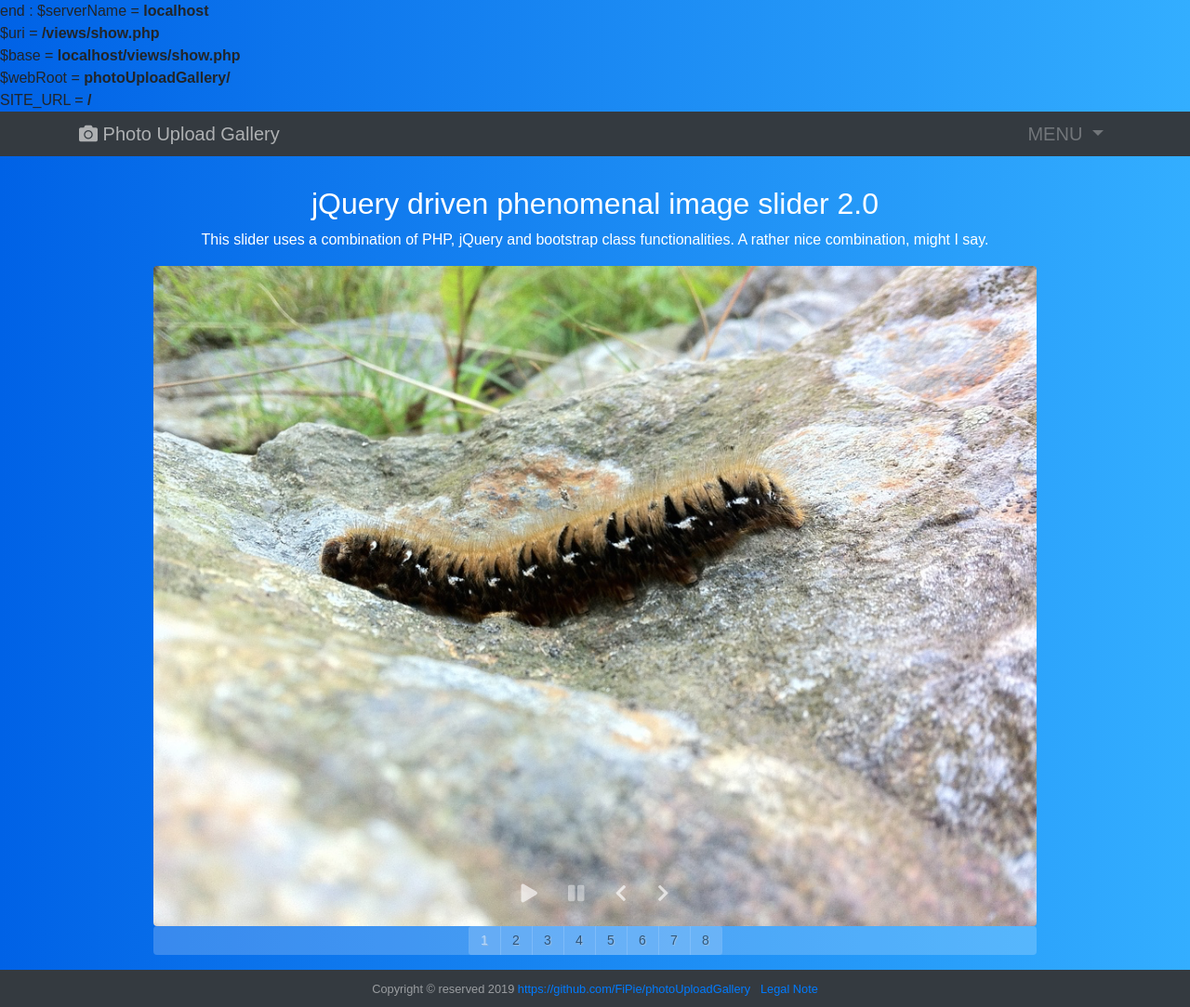
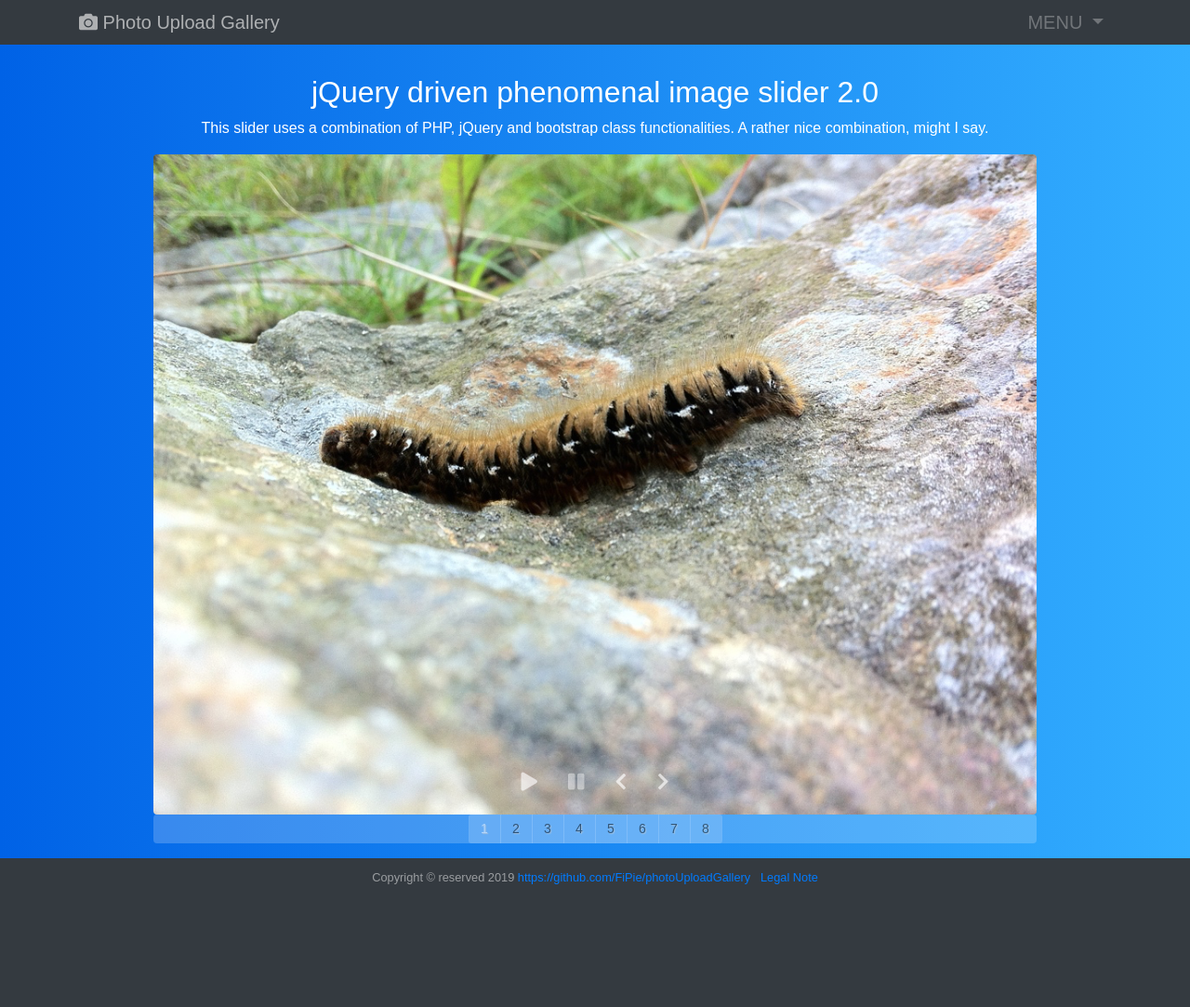
Before and after one commit to FiPie/photoUploadGallery, a PHP site: page /views/show.php in a window 1280 px wide. Shown: the whole page at 93% size. After the commit the page ends 951 px from the top, so only its background shows below. Run offline with PHP 8.4, Linux system fonts and the light colour scheme; some libraries are stand-ins or nearby versions.

Commit message:
Debugging Complete

```diff
--- a/fragments/footer.php
+++ b/fragments/footer.php
@@ -2,7 +2,12 @@
 <footer id="sticky-footer" class="py-2 bg-dark text-white-50">
     <div class="container text-center">
         <small>Copyright &copy; reserved 2019  <a href="https://github.com/FiPie/photoUploadGallery" style="text-decoration: none">https://github.com/FiPie/photoUploadGallery</a> &nbsp;
-            <a href="/photoUploadGallery/views/legalNote.php">Legal Note</a></small>
+            <a href="<?= SITE_URL . 'views/legalNote.php' ?>">Legal Note</a></small>
     </div>
-  </footer>
-<script src="/photoUploadGallery/js/menu.js"  type="text/javascript" charset="utf-8"></script>
+</footer>
+<script type="text/javascript">
+    var webRoot = "<?= $webRoot ?>";
+    console.log('footer.php -> webRoot = ' + webRoot);
+</script>
+
+<script src="<?= SITE_URL . 'js/menu.js' ?>" type="text/javascript" charset="utf-8"></script>
--- a/fragments/menu.php
+++ b/fragments/menu.php
@@ -3,22 +3,14 @@ $serverName = $_SERVER['SERVER_NAME'];
 $uri = $_SERVER['REQUEST_URI'];
 $base = $serverName . $uri;
 $end = strpos($base, "photoUploadGallery");
-echo 'end : '.$end;
-$webRoot = (substr($base, 0, $end))."photoUploadGallery/";
+$webRoot = "http://".(substr($base, 0, $end)) . "photoUploadGallery/";
 define(SITE_URL, $webRoot);
-// Here I am displaying all the variables obtained step by step. So far so good.
-echo '$serverName = <b>' . $serverName . '</b><br>';    //output:  localhost
-echo '$uri = <b>' . $uri . '</b><br>';                  //output:  /~filippie/photoUploadGallery/index.php
-echo '$base = <b>' . $base . '</b><br>';                //output:  localhost/~filippie/photoUploadGallery/index.php
-echo '$webRoot = <b>' . $webRoot . '</b><br>';          //output:  localhost/~filippie/photoUploadGallery/
-echo 'SITE_URL = <b>' . SITE_URL . '</b><br>';          //output:  localhost/~filippie/photoUploadGallery/
+?>
 
-// But when I'm using above variable ex. SITE_URL in the code below, where I want to dynamically substitue the href value, somehow I recieve a string with the proper value but doubled and concatenated... moreover when I inspect the element with the href value I've created, the value displayed on element seems to be ok ex. 'localhost/~filippie/photoUploadGallery/index.php' but when I hover mouse over it, it shows the doubled string value ex. 'localhost/~filippie/photoUploadGallery/localhost/~filippie/photoUploadGallery/index.php'   why php!? WHY?!
-?>
 
 <nav class="navbar navbar-expand-lg my-0 py-0 navbar-dark bg-dark">
     <div class="container my-0 py-0">
-        <a class="navbar-brand" href="<?= SITE_URL.'index.php' ?>"><i class="fas fa-camera"></i> Photo Upload Gallery</a>
+        <a class="navbar-brand" id="link1" href="<?= SITE_URL.'index.php' ?>"><i class="fas fa-camera"></i> Photo Upload Gallery</a>
         <button class="navbar-toggler" type="button" data-toggle="collapse" data-target="#navbarSupportedContent" aria-controls="navbarSupportedContent" aria-expanded="false" aria-label="Toggle navigation">
             <span class="navbar-toggler-icon"></span>
         </button>
@@ -30,11 +22,11 @@ echo 'SITE_URL = <b>' . SITE_URL . '</b><br>';          //output:  localhost/~fi
                     </a>
                     <!-- Here's the magic. Add the .animate and .slide-in classes to your .dropdown-menu and you're all set! -->
                     <div class="dropdown-menu dropdown-menu-right animate slideIn" aria-labelledby="navbarDropdown">
-                        <a class="dropdown-item" href="<?= SITE_URL . 'index.php' ?>">Homepage</a>
+                        <a class="dropdown-item" id="link2" href="<?= SITE_URL.'index.php' ?>">Homepage</a>
                         <div class="dropdown-divider"></div>
-                        <a class="dropdown-item" href="<?= SITE_URL . 'views/thumbnailGallery.php' ?>">Gallery</a>
-                        <a class="dropdown-item" href="<?= SITE_URL . 'views/show.php' ?>">Slider</a>
-                        <a class="dropdown-item" href="<?= SITE_URL . 'views/legalNote.php' ?>">Legal Note</a>
+                        <a class="dropdown-item" id="link3" href="<?= SITE_URL.'views/thumbnailGallery.php' ?>">Gallery</a>
+                        <a class="dropdown-item" id="link4" href="<?= SITE_URL.'views/show.php' ?>">Slider</a>
+                        <a class="dropdown-item" id="link5" href="<?= SITE_URL.'views/legalNote.php' ?>">Legal Note</a>
                     </div>
                 </li>
             </ul>
--- a/js/menu.js
+++ b/js/menu.js
@@ -1,6 +1,9 @@
+var root = webRoot;
+
 $(function () {
 
-
+    console.log('menu.js loaded successfully');
+//    console.log('menu.js -> root = ' + root);
     $("nav a").mouseover(function () {
         $("nav a").finish();
         $(this).animate({left: '+=10px', right: '+=10px', opacity: 1}, 50);
@@ -12,5 +15,16 @@ $(function () {
         $(this).animate({fontSize: '1.25em'}, 250);
     });
 
+//    var link1 = "http://" + root + "index.php";
+//    $('#link1').attr('href', link1);
+//    var link2 = "http://" + root + "index.php";
+//    $('#link2').attr('href', link2);
+//    var link3 = "http://" + root + "views/thumbnailGallery.php";
+//    $('#link3').attr('href', link3);
+//    var link4 = "http://" + root + "views/show.php";
+//    $('#link4').attr('href', link4);
+//    var link5 = "http://" + root + "views/legalNote.php";
+//    $('#link5').attr('href', link5);
+//    console.log(link3);
 
 });
--- a/views/legalNote.php
+++ b/views/legalNote.php
@@ -52,5 +52,6 @@ session_start();
         </div>
 
         <?php include "../fragments/footer.php"; ?>
+
     </body>
 </html>
--- a/views/show.php
+++ b/views/show.php
@@ -63,6 +63,5 @@
         </script>
 
         <script src="../js/slider.js"></script>
-
     </body>
 </html>
--- a/views/thumbnailGallery.php
+++ b/views/thumbnailGallery.php
@@ -59,7 +59,6 @@ session_start();
 
             </div>
         </div>
-    </div>
 
         <?php include "../fragments/footer.php"; ?>
 
```
Also changed, not shown: index.php (+5 -5 lines). Lines whose indentation alone changed are shown as unchanged.
